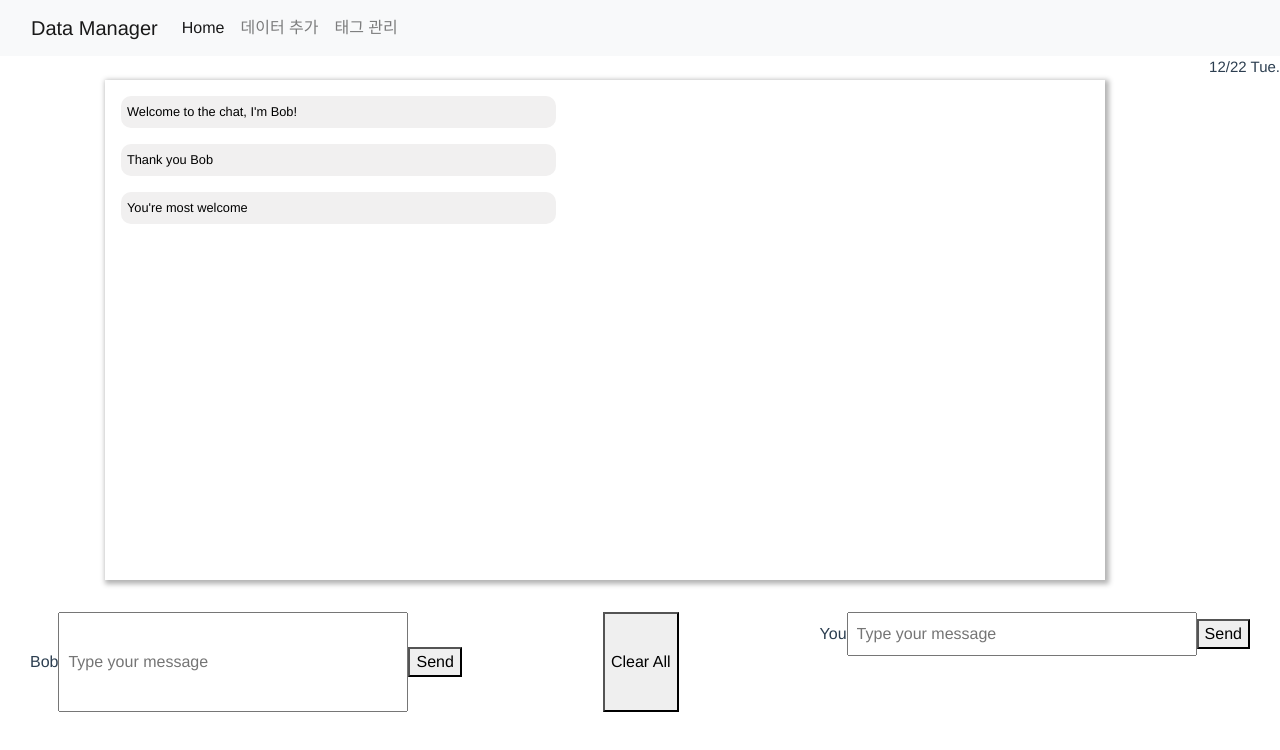
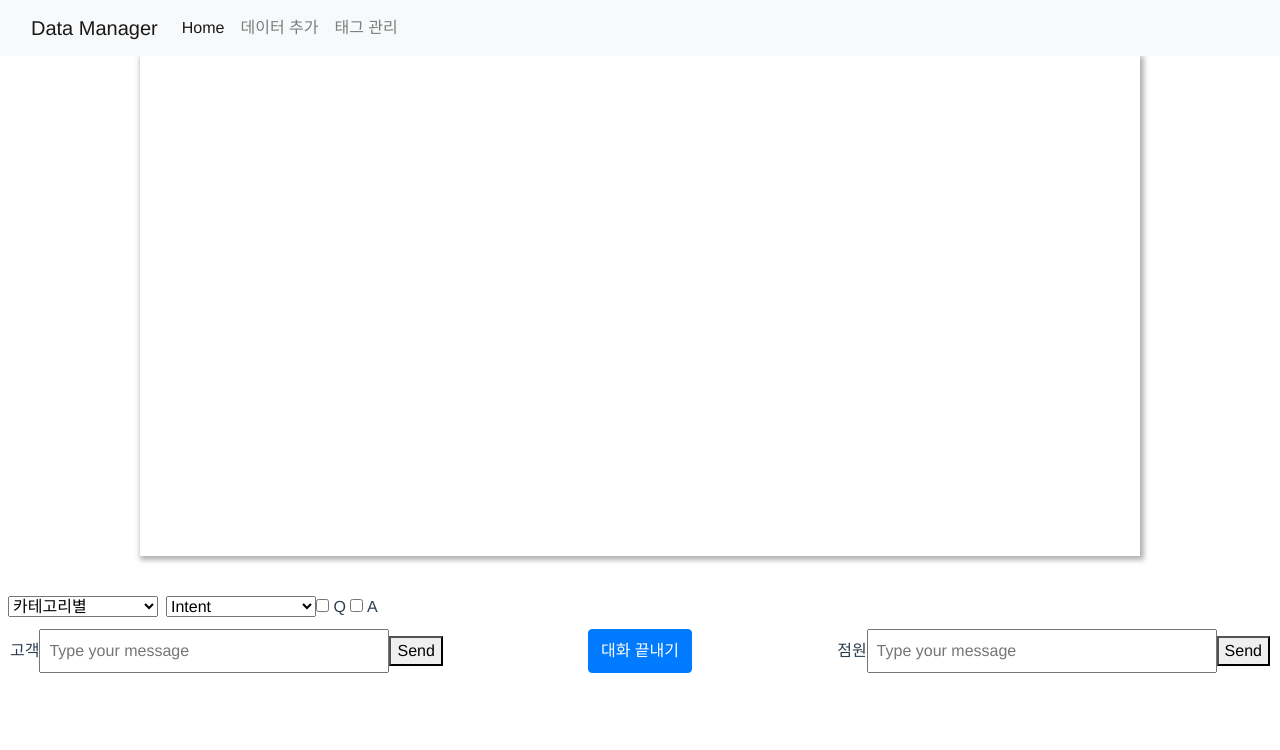
Before and after one commit to seora/data_manager, a Vue app: page /#/create in a window 1280 px wide. Shown: the top 750 px of the page. Built offline with nearby package versions, Linux system fonts and the light colour scheme.

Commit message:
dialogue

```diff
--- a/src/components/Dialogue.vue
+++ b/src/components/Dialogue.vue
@@ -1,89 +1,93 @@
 <template>
     <div>
-        <p style="font-size:15px; float:right;">{{ timestamp }}</p>
-        <br>
+        <main>
         <section ref="chatArea" class="chat-area">
-            <p v-for="message in messages" :key="message" class="message" :class="{ 'message-out': message.화자  === 's', 'message-in': message.화자  !== 's' }">
+            <p v-for="message in messages" :key="message" class="message" :class="{ 'message-out': message.화자 === 'you', 'message-in': message.화자 !== 'you' }">
             {{ message.문장 }}
             </p>
         </section>
 
-        <section class="chat-inputs">
+        <section class="chat-subject">
 
-            <form @submit.prevent="sendMessage('in')" id="person1-form" style="margin-left: 30px;">
-                <label for="person1-input">Bob</label>
-                <input v-model="c_Message" id="person1-input" type="text" placeholder="Type your message">
+            <select class="mdb-select colorful-select dropdown-primary mt-2 ml-2" style="width:150px; solid gray">
+                <option value="">카테고리별</option>
+                <option v-for="idx in listCategory.length" :key="idx" :value="listCategory[idx-1]">{{ listCategory[idx-1] }}</option>
+            </select>
+
+            <select class="mdb-select colorful-select dropdown-primary mt-2 ml-2" style="width:150px; solid gray">
+                <option value="">Intent</option>
+                <option v-for="idx in listIntent.length" :key="idx" :value="listIntent[idx-1]">{{ listIntent[idx-1] }}</option>
+            </select>
+
+            <input type="checkbox" v-model="toggleQ" true-value="Q" false-value=""> Q
+            <input type="checkbox" v-model="toggleA" true-value="A" false-value=""> A
+
+        </section>
+
+        <section class="chat-inputs" style="margin: 10px;">
+
+            <form @submit.prevent="sendMessage('in')" id="person1-form">
+                <label for="person1-input">고객</label>
+                <input v-model="sMessage" id="person1-input" type="text" placeholder="Type your message">
                 <button type="submit">Send</button>
             </form>
-
-        <button @click="clearAllMessages">Clear All</button>
-            <form @submit.prevent="sendMessage('out')" id="person2-form" style="margin-right: 30px;">
-                <label for="person2-input">You</label>
-                <input v-model="s_Message" id="person2-input" type="text" placeholder="Type your message">
+            <button class="btn btn-primary" @click="clearAllMessages">대화 끝내기</button>
+            <form @submit.prevent="sendMessage('out')" id="person2-form">
+                <label for="person2-input">점원</label>
+                <input v-model="cMessage" id="person2-input" type="text" placeholder="Type your message">
                 <button type="submit">Send</button>
             </form>
         </section>
+        </main>
     </div>
 
 </template>
 
 <script>
 import Vue from 'vue';
-
 export default {
     data(){
         return {
             timestamp:'',
-            c_Message: '',
-            s_Message: '',
-            messages: [
-                    {
-                    문장: 'Welcome to the chat, I\'m Bob!',
-                    화자 : 'bob'
-                },
-                {
-                    문장: 'Thank you Bob',
-                    화자 : 'you'
-                },
-                {
-                    문장: 'You\'re most welcome',
-                    화자 : 'bob'
-                }
-            ],
+            sMessage: '',
+            cMessage: '',
+            messages: [],
+
+
+            listCategory:[],
+            listIntent:[],
+            toggleQ:'',
+            toggleA:'',
         }
     },
-    methods:{
-        endMessage(direction) {
-            if (!this.s_Message && !this.c_Message) {
+   methods: {
+        sendMessage(direction) {
+        if (!this.cMessage && !this.sMessage) {
             return
         }
         if (direction === 'out') {
-                this.messages.push({문장: this.s_Message, 화자 : 's'});
-                this.s_Message = '';
+            this.messages.push({문장: this.cMessage, 화자: 'you'})
+            this.cMessage = ''
         } else if (direction === 'in') {
-                this.messages.push({문장: this.c_Message, 화자 : 'c'});
-                this.c_Message = '';
+            this.messages.push({문장: this.sMessage, 화자: 'bob'})
+            this.sMessage = ''
         } else {
-                alert('something went wrong');
+            alert('something went wrong')
         }
         Vue.nextTick(() => {
-                let messageDisplay = this.$refs.chatArea;
-                messageDisplay.scrollTop = messageDisplay.scrollHeight;
+            let messageDisplay = this.$refs.chatArea
+            messageDisplay.scrollTop = messageDisplay.scrollHeight
         })
         },
+
         clearAllMessages() {
+        //대화 끝내기 - 데이터는 테이블 뷰로 넘기고 윗부분은 clear
         this.messages = []
         }
     },
-    created(){
-        const now = new Date();
-        const month = now.getMonth() + 1;
-        const date = now.getDate();
-        const weekList = new Array("Sun.", "Mon.", "Tue.", "Wed.", "Thu.", "Fri.", "Sat.");
-        const week = weekList[now.getDay()];
-        this.timestamp = `${month}/${date} ${week}`;
+    computed:{
+
     }
-
 }
 </script>
 
@@ -92,7 +96,6 @@ export default {
   font-family: sans-serif;
   font-weight: 100;
 }
-
 .chat-area {
 /*   border: 1px solid #ccc; */
   background: white;
@@ -126,12 +129,9 @@ export default {
 #person1-input {
   padding: .5em;
   width: 350px;
-  height: 100px;
-
 }
 #person2-input {
   padding: .5em;
   width: 350px;
 }
-
 </style>
--- a/src/components/TableView.vue
+++ b/src/components/TableView.vue
@@ -151,7 +151,7 @@
                                 <input style="width:100%;" v-model="datalist.entity_2">
                             </div>
                         </td>
-                        <td>{{datalist.emotion}}</td>
+                        <td>{{datalist.emotion_tagging}}</td>
                     </tr>
                 </tbody>
             </table>
```
Lines whose indentation alone changed are shown as unchanged.
